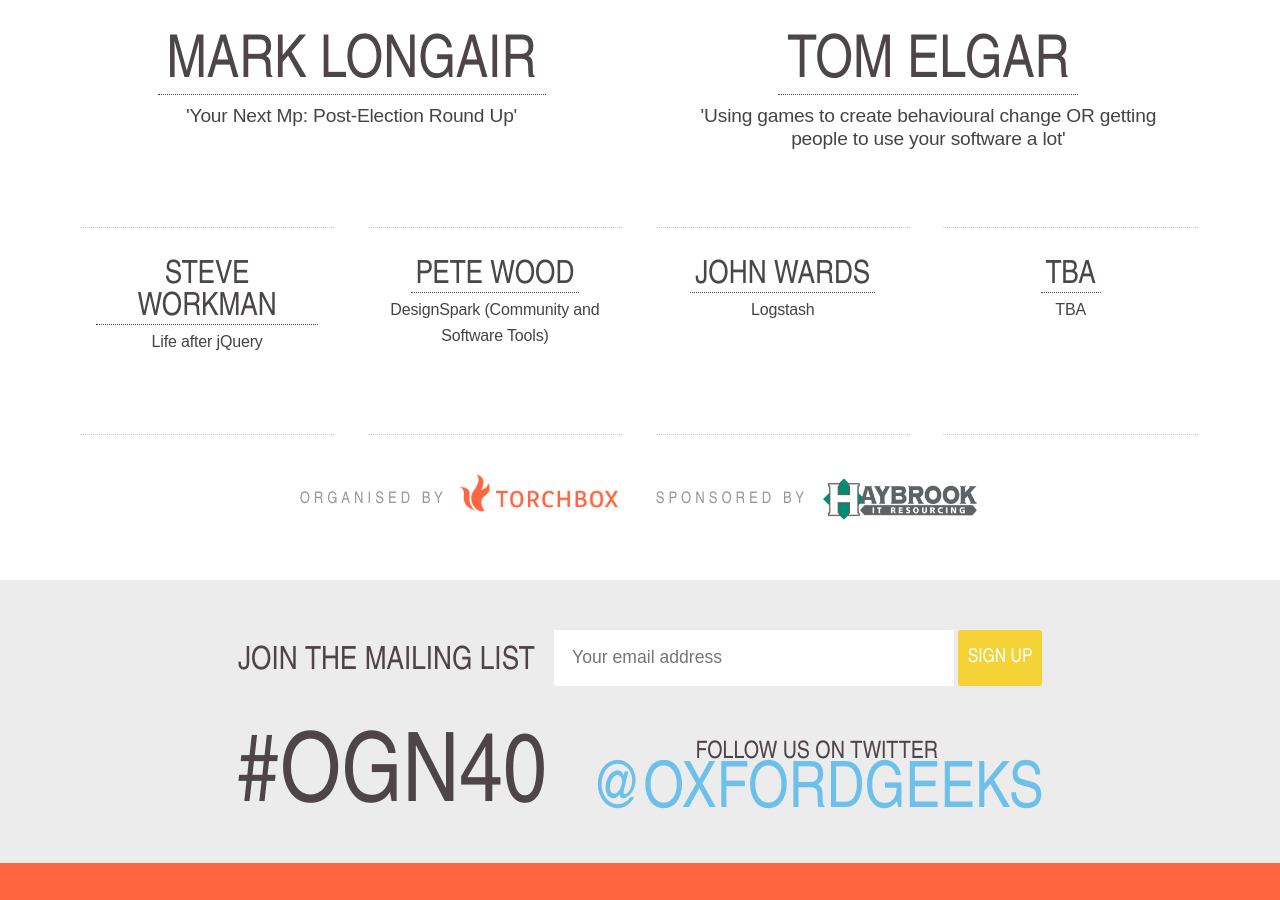
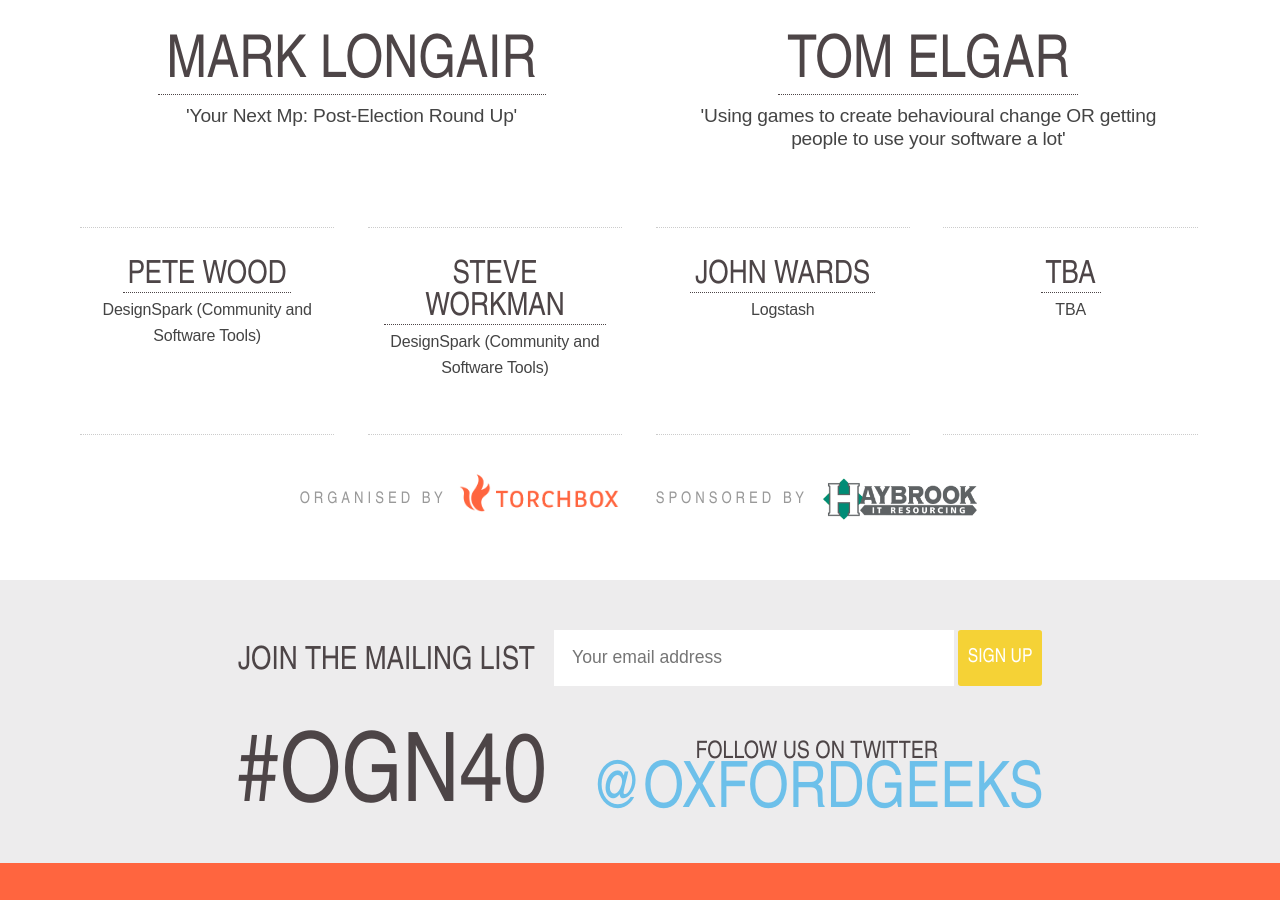
Before and after one commit to torchbox/ogn, a Jekyll site: the page built from _posts/2015-05-13-ogn40.markdown, in a window 1280 px wide and 900 px high, scrolled down 621 px. Built offline with Jekyll 4.4.1, drawn with Linux system fonts in a browser that asks for light colours; nearby versions of some CDN libraries; Markdown is read by kramdown in place of the engine named in the settings.

Commit message:
Updated micro slots for OGN40

```diff
--- a/_posts/2015-05-13-ogn40.markdown
+++ b/_posts/2015-05-13-ogn40.markdown
@@ -48,11 +48,11 @@
 
 <ul class="microslots">
     <li itemprop="performer" itemscope="itemscope" itemtype="http://schema.org/Person">
-        <a href="http://www.steveworkman.com" itemprop="url"><h2 itemprop="name">Steve Workman</h2></a>
-        <p>Life after jQuery</p>
+        <a href="http://www.rs-online.com/designspark/electronics/eng/blog/hack-superman-launch-day" itemprop="url"><h2 itemprop="name">Pete Wood</h2></a>
+        <p>DesignSpark (Community and Software Tools)</p>
     </li>
     <li itemprop="performer" itemscope="itemscope" itemtype="http://schema.org/Person">
-        <a href="http://www.rs-online.com/designspark/electronics/eng/blog/hack-superman-launch-day" itemprop="url"><h2 itemprop="name">Pete Wood</h2></a>
+        <a href="http://www.steveworkman.com" itemprop="url"><h2 itemprop="name">Steve Workman</h2></a>
         <p>DesignSpark (Community and Software Tools)</p>
     </li>
     <li itemprop="performer" itemscope="itemscope" itemtype="http://schema.org/Person">
```
